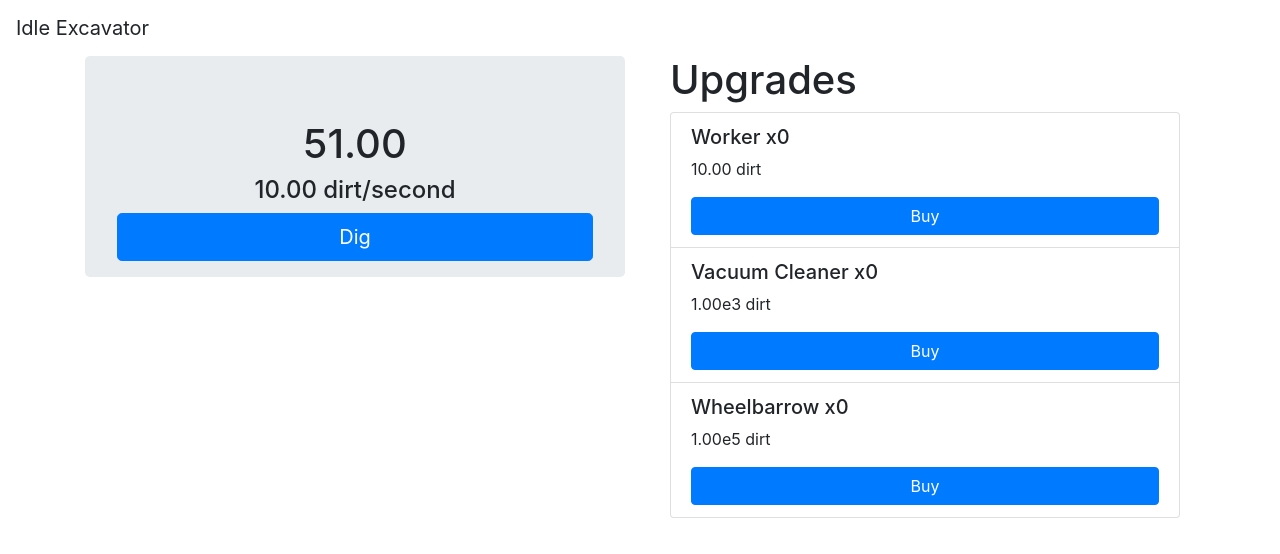
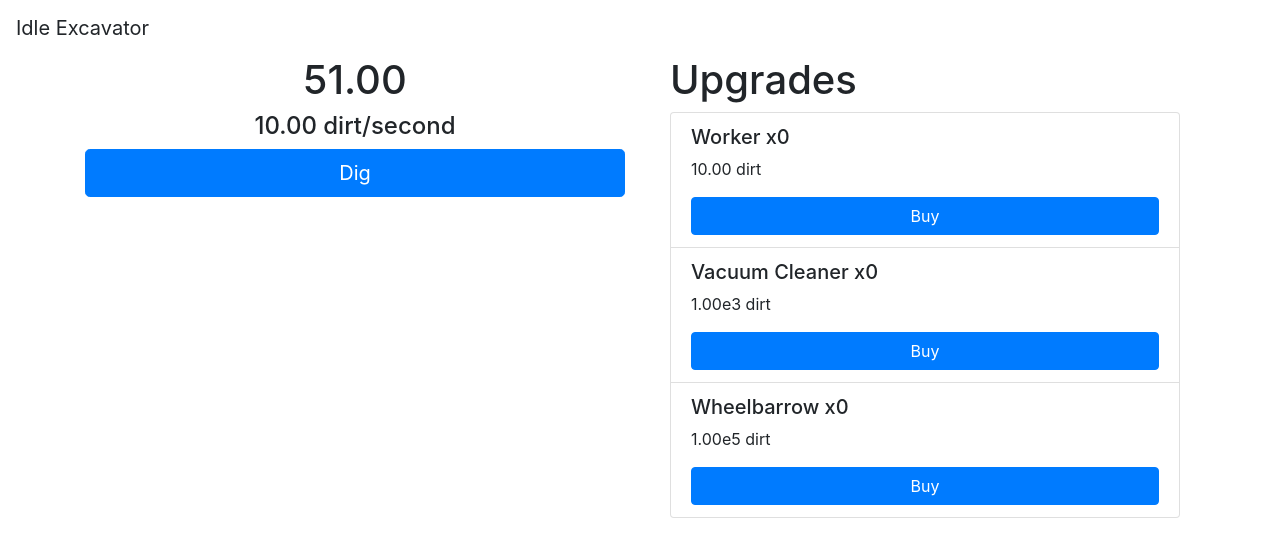
Before and after one commit to garritfra/idleExcavator, a React app: page / in a window 1280 px wide. Shown: the top 554 px of the page. Built offline with nearby package versions, Linux system fonts and the light colour scheme.

Commit message:
remove jumbotron

```diff
--- a/src/app/game/dirtComponent/DirtComponent.js
+++ b/src/app/game/dirtComponent/DirtComponent.js
@@ -27,7 +27,7 @@ export default class DirtComponent extends Component {
 
   render() {
     return (
-      <Jumbotron>
+      <div>
         <h1 className="text-center">
           {Game.getInstance()
             .getDirt()
@@ -47,7 +47,7 @@ export default class DirtComponent extends Component {
         >
           Dig
         </Button>
-      </Jumbotron>
+      </div>
     );
   }
 }
```
